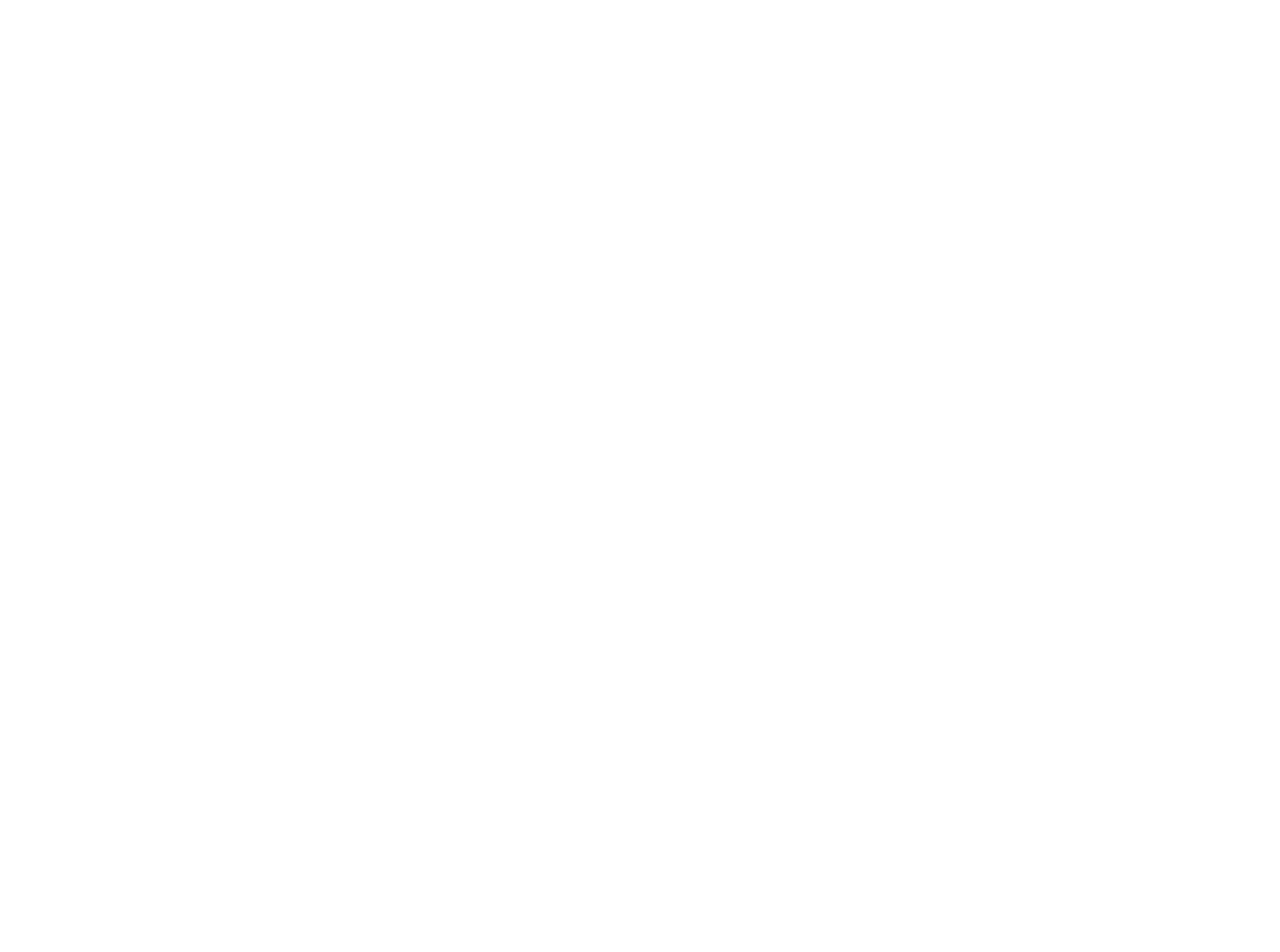
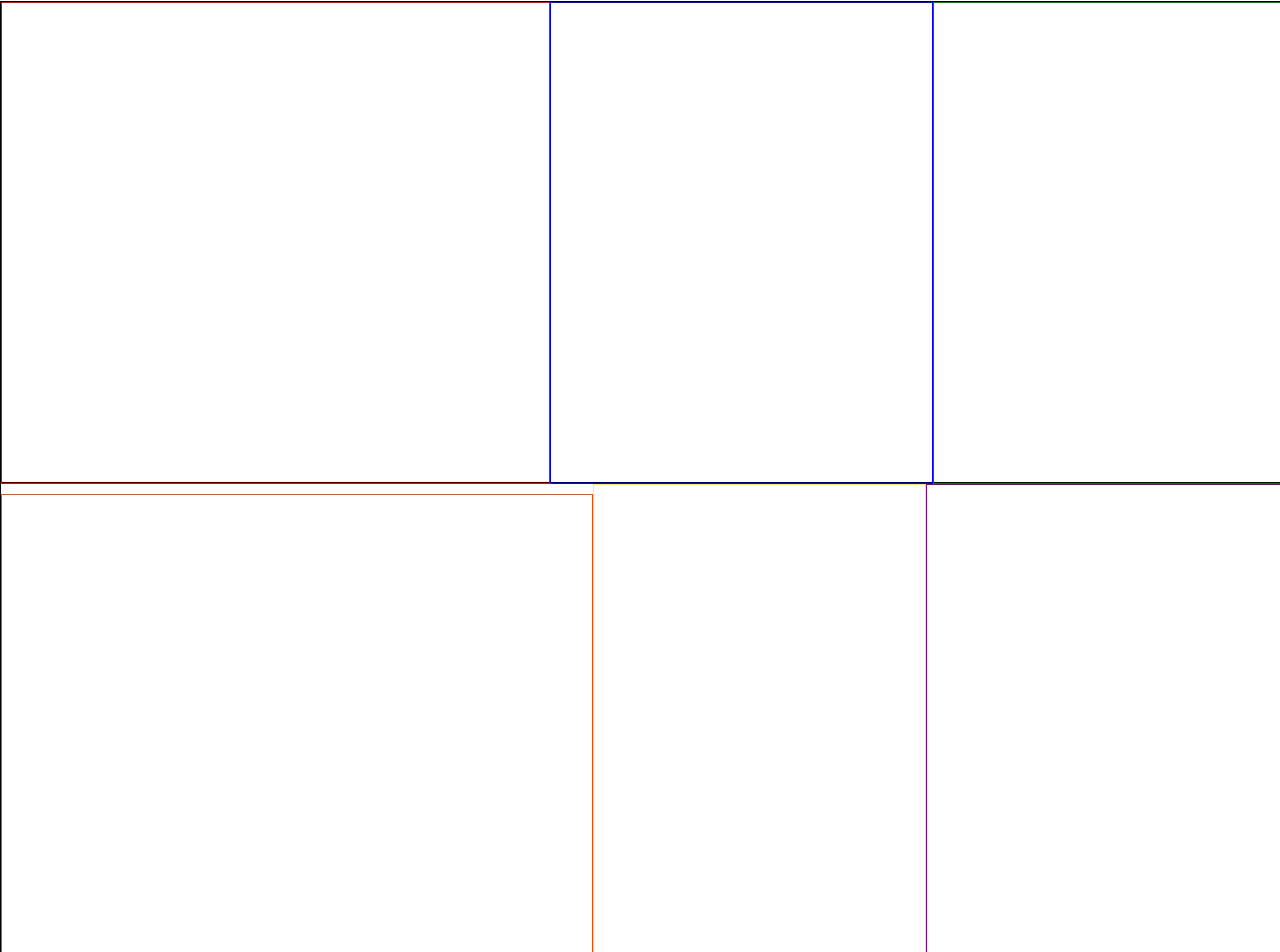
Before and after one commit to ArthurAndradee/Shoe-Store, a React (Create React App) app: page / in a window 1280 px wide. Shown: the part 117-1069 px from the top of the page. Before the commit the page ends 800 px from the top, so only its background shows below. Built offline with nearby package versions, Linux system fonts and the light colour scheme; a web font is replaced by a local one.

Commit message:
Feat: Worked in Welcome Page Sketch

```diff
--- a/src/App.tsx
+++ b/src/App.tsx
@@ -1,10 +1,10 @@
 import './App.css';
-import MainHeader from './Headers/MainHeader/app';
+import WelcomePage from './WelcomePage/app';
 
 function App() {
   return (
     <div className="App">
-      <MainHeader />
+      <WelcomePage />
     </div>
   );
 }
--- a/src/Headers/MainHeader/app.css
+++ b/src/Headers/MainHeader/app.css
@@ -1,7 +1,6 @@
 @import url('https://fonts.googleapis.com/css2?family=Metrophobic&display=swap');
 
 .app {
-
     display: flex;
     flex-direction: column;
 }
@@ -67,6 +66,7 @@
 .shopTitle {
     width: 1100px;
 
+    margin-left: 10px;
     margin-bottom: 10px;
 
     font-size: 20px;
--- /dev/null
+++ b/src/WelcomePage/app.css
@@ -0,0 +1,55 @@
+.ads-container {
+
+}
+
+.adBox {
+    width: 100%;
+    height: 480px;
+    border: 1px solid black;
+
+    display: flex;
+    flex-direction: row;
+}
+
+.adBox div {
+    height: 100%;
+}
+
+#ad-1 {
+    width: 587px;
+    border: 1px solid red;
+}
+
+#ad-2 {
+    width: 408px;
+    border: 1px solid blue;
+}
+
+#ad-3 {
+    width: 371px;
+    border: 1px solid green;
+}
+
+#ad-4 {
+    margin: 10px 0 0 0;
+
+    width: 633px;
+    border: 1px solid orangered;
+}
+
+#ad-5 {
+    width: 355px;
+    border: 1px solid yellow;
+}
+
+#ad-6 {
+    width: 378px;
+    border: 1px solid purple;
+}
+
+@media only screen and (min-width: 1366px) {
+    main {
+      width: 1366px;
+      margin: auto;
+    }
+}
--- /dev/null
+++ b/src/WelcomePage/app.tsx
@@ -0,0 +1,31 @@
+import MainHeader from "../Headers/MainHeader/app"
+import "./app.css"
+
+function WelcomePage() {
+    return (
+        <div>
+            <MainHeader />
+            <main>
+
+                <div className="ads-container">
+
+                    <div className='adBox'>
+                        <div id="ad-1"></div>
+                        <div id="ad-2"></div>
+                        <div id="ad-3"></div>
+                    </div>
+
+                    <div className='adBox'>
+                        <div id="ad-4"></div>
+                        <div id="ad-5"></div>
+                        <div id="ad-6"></div>
+                    </div>
+
+                </div>
+
+            </main>
+        </div>
+    )
+}
+
+export default WelcomePage
```
Also changed, not shown: src/Headers/MainHeader/app.tsx (+6 -5 lines).
